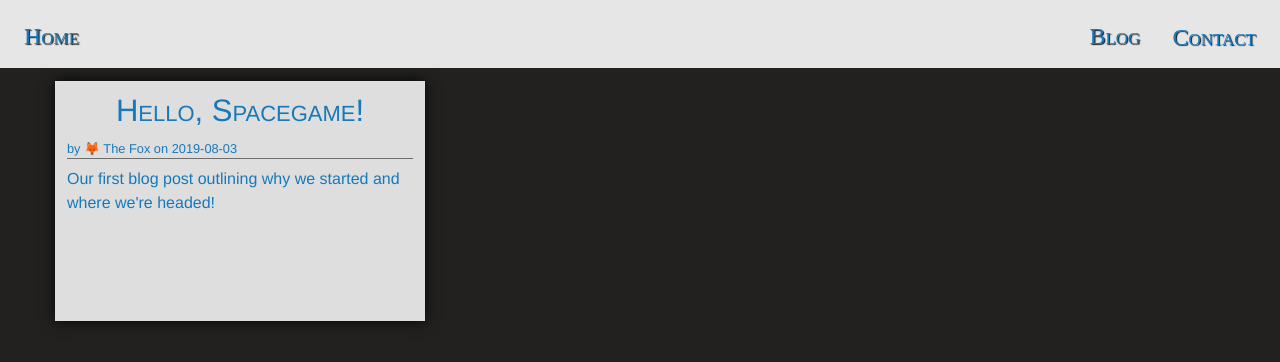
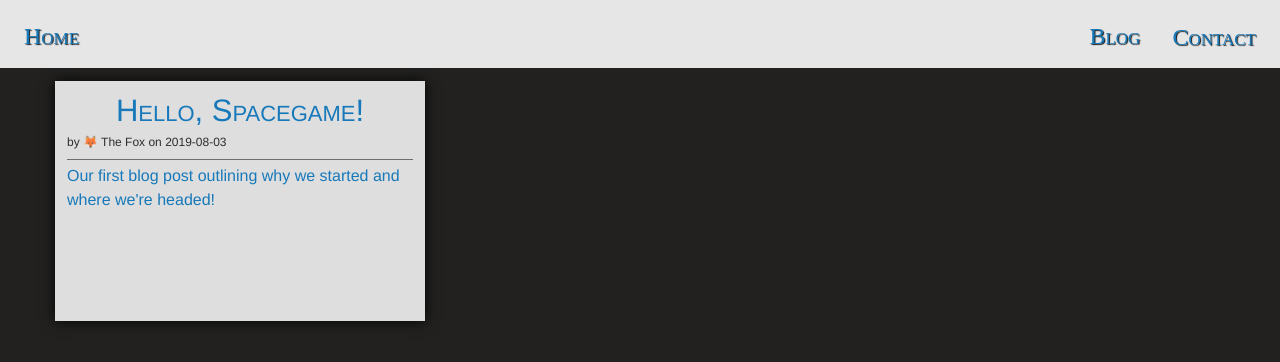
Before and after one commit to ori-sky/polar-space, a Jekyll site: the page built from blog.md, in a window 1280 px wide. Shown: the top 362 px of the page. Built offline with Jekyll 4.4.1, drawn with Linux system fonts in a browser that asks for light colours; some web fonts are replaced.

Commit message:
Update app.css

```diff
--- a/assets/css/app.css
+++ b/assets/css/app.css
@@ -79,9 +79,13 @@ body {
 .blog-preview > h3 {
 	text-align: center;
 	font-variant: small-caps;
+	margin-bottom: 0.12rem;
 }
 
 .blog-preview > h4 {
 	border-bottom: 1px solid rgba(0, 0, 0, 0.5);
-	font-size: 80%;
+	font-size: 75%;
+	color: rgba(0, 0, 0, 0.8);
+	padding-bottom: 8px;
+	margin-bottom: 4px;
 }
```
